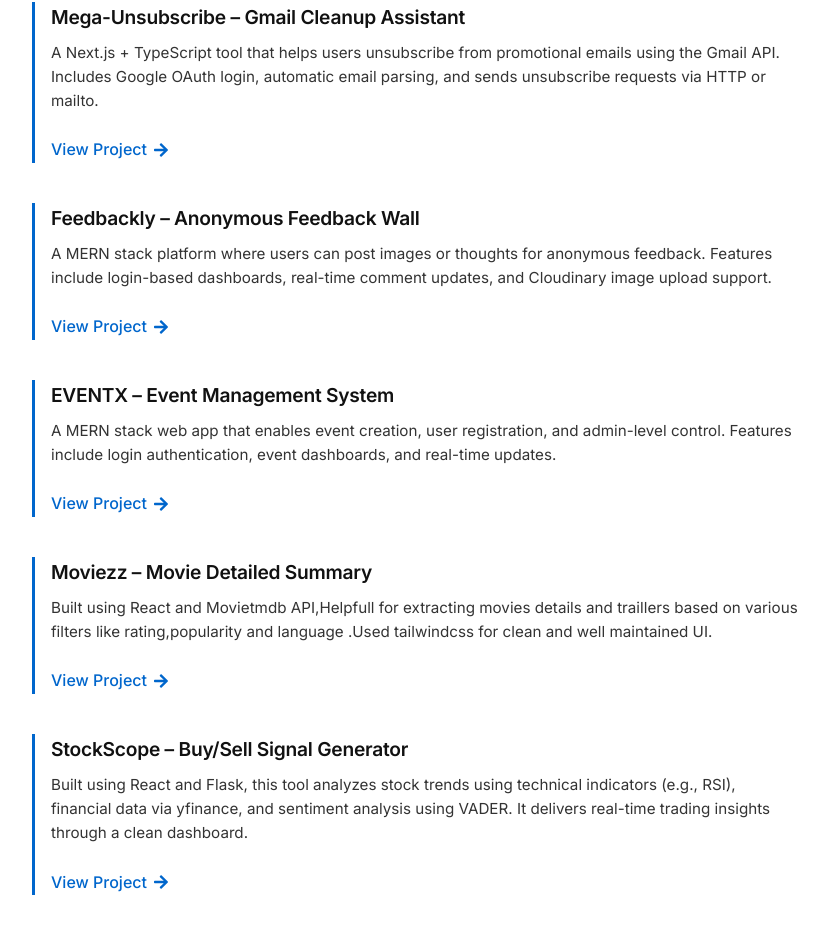
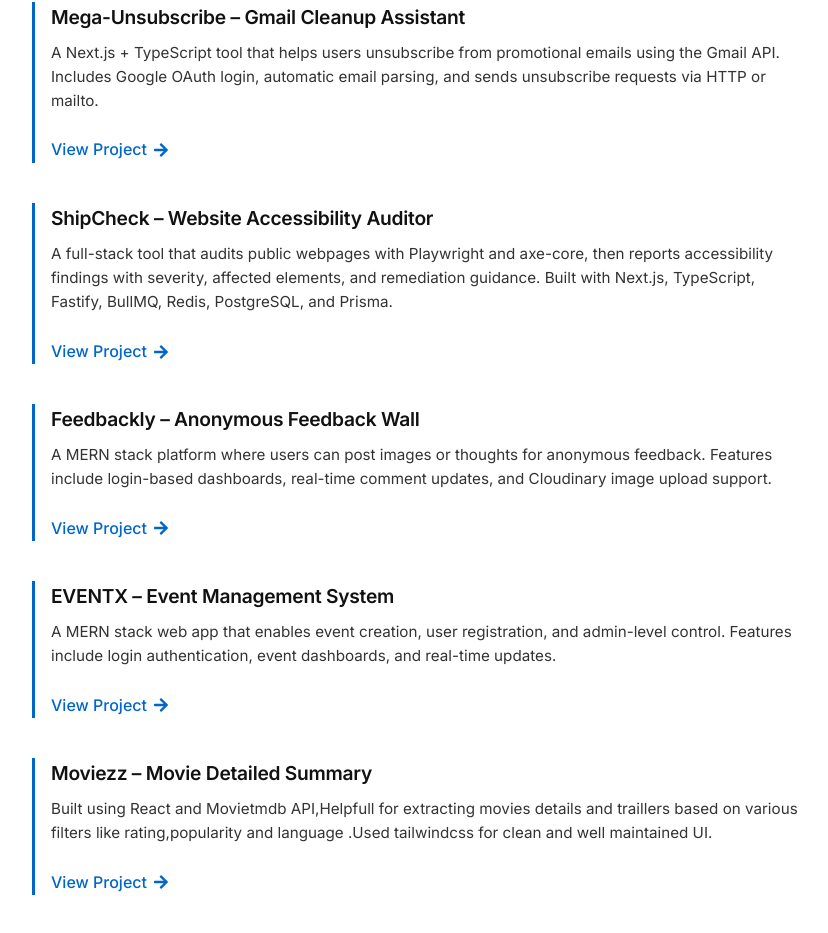
Before and after one commit to sharjicodes/SharjithAportfolio, a React (Create React App) app: page / in a window 1280 px wide. Shown: the part 853-1786 px from the top of the page, without its empty margins (224-1052 px from the left). Built offline with nearby package versions, Linux system fonts and the light colour scheme.

Commit message:
Add ShipCheck to portfolio projects

```diff
--- a/src/components/Works/works.js
+++ b/src/components/Works/works.js
@@ -50,7 +50,25 @@
     </a>
   </div>
 
-  {/* Project 5: Feedbackly – Anonymous Feedback Wall */}
+  {/* Project 5: ShipCheck – Website Accessibility Auditor */}
+  <div className="projectContainer">
+    <h3>ShipCheck – Website Accessibility Auditor</h3>
+    <p>
+      A full-stack tool that audits public webpages with Playwright and axe-core, then reports
+      accessibility findings with severity, affected elements, and remediation guidance.
+      Built with Next.js, TypeScript, Fastify, BullMQ, Redis, PostgreSQL, and Prisma.
+    </p>
+    <a
+      href="https://ship-check-bice.vercel.app/"
+      target="_blank"
+      rel="noopener noreferrer"
+      className="projectLink"
+    >
+      View Project <FaArrowRight />
+    </a>
+  </div>
+
+  {/* Project 6: Feedbackly – Anonymous Feedback Wall */}
   <div className="projectContainer">
     <h3>Feedbackly – Anonymous Feedback Wall</h3>
     <p>
```
